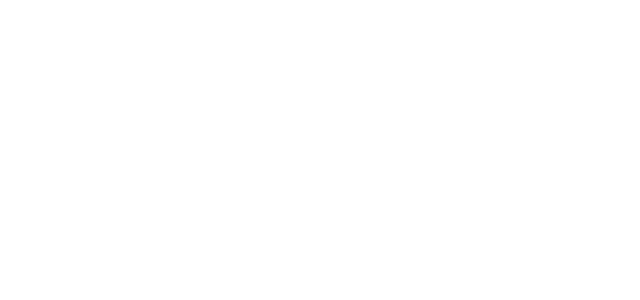
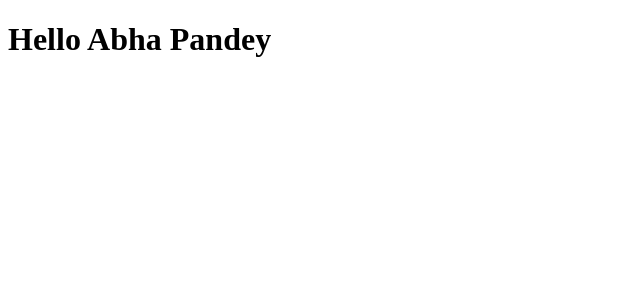
Before and after one commit to alokgautam99/next-js-udemy, a Next.js app: page / in a window 1280 px wide. Shown: the top 300 px of the page, without its empty margins (0-640 px from the left). Built offline with nearby package versions, Linux system fonts and the light colour scheme.

Commit message:
testing....

```diff
--- a/pages/index.tsx
+++ b/pages/index.tsx
@@ -1,6 +1,7 @@
 export default function Home() {
   return (
-    <>
-    </>
+    <h1>
+    Hello Abha Pandey
+    </h1>
   )
 }
```
